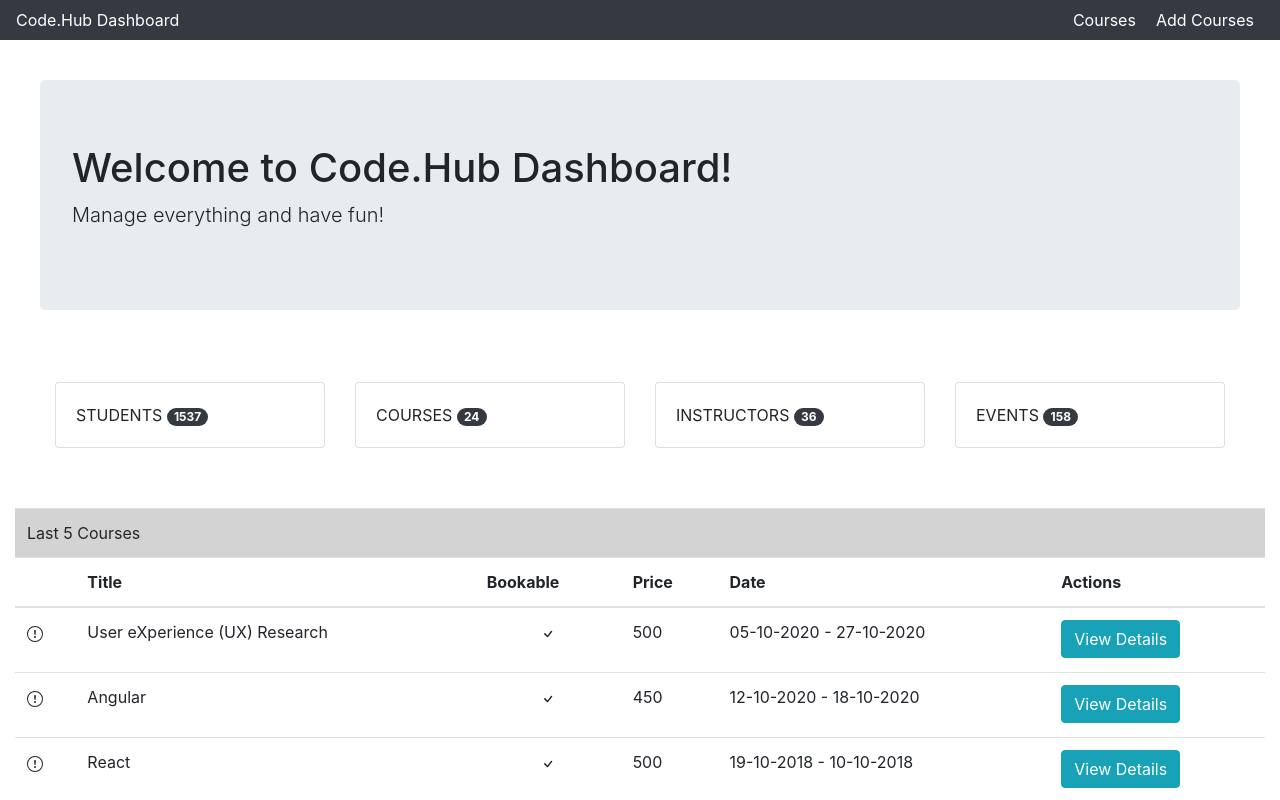
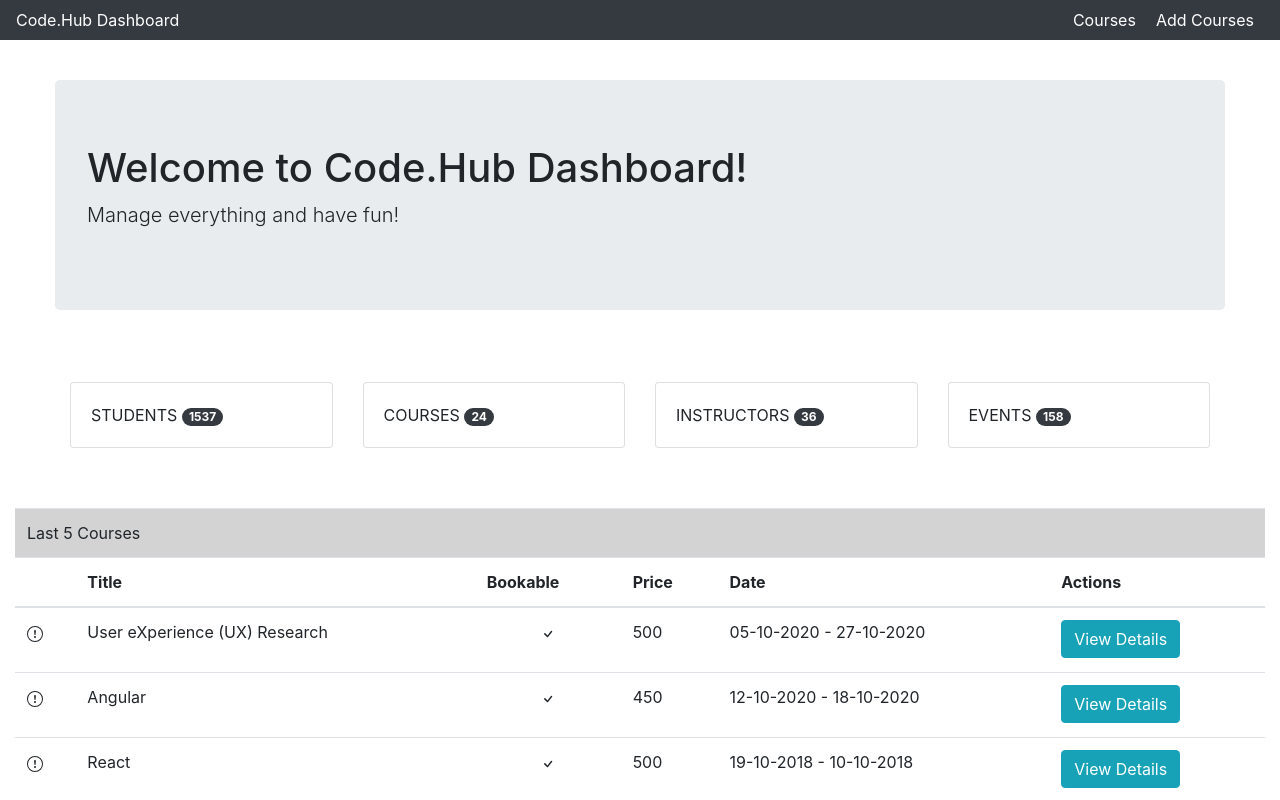
Before and after one commit to juls12/react-project, a React (Create React App) app: page / in a window 1280 px wide. Shown: the top 800 px of the page. Built offline with nearby package versions, Linux system fonts and the light colour scheme; data requests are answered from the project's data file.

Commit message:
small fixes

```diff
--- a/src/Components/Banner.js
+++ b/src/Components/Banner.js
@@ -1,13 +1,15 @@
 import React from 'react';
-import { Jumbotron } from 'reactstrap';
+import { Jumbotron, Container } from 'reactstrap';
 
 const Banner = (props) => {
   return (
     <div>
-      <Jumbotron className="jumbo-style">
-        <h1 className="display-8">Welcome to Code.Hub Dashboard!</h1>
-        <p className="lead">Manage everything and have fun!</p>
-      </Jumbotron>
+      <Container fluid>
+        <Jumbotron className="jumbo-style">
+          <h1 className="display-8">Welcome to Code.Hub Dashboard!</h1>
+          <p className="lead">Manage everything and have fun!</p>
+        </Jumbotron>
+      </Container>
     </div>
   );
 };
--- a/src/Components/Courses.js
+++ b/src/Components/Courses.js
@@ -1,7 +1,7 @@
 import React, { useEffect, useState } from 'react';
 import "../css/courses.css"
 import { Card, Row, Col } from "react-bootstrap";
-import { Button } from 'reactstrap';
+import { Button, Container } from 'reactstrap';
 
 // import {
 //   Card, CardText, CardBody, CardLink,
@@ -25,6 +25,7 @@ const Courses = () => {
             <h1>All Courses </h1>
 
             <div className="cards">
+                <Container fluid>
                     <Col xs="12">
                         <Row>
                             {courses.length && courses.map(({ id, title, imagePath, price, duration, dates }) => (
@@ -43,6 +44,7 @@ const Courses = () => {
                             ))}
                         </Row>
                     </Col>
+                </Container>
             </div>
 
         </div>
--- a/src/Components/Stats.js
+++ b/src/Components/Stats.js
@@ -20,15 +20,17 @@ export default class Stats extends React.Component {
     render() {
         return (
             <Container fluid>
+                <Col md="12">
                     <Row className="stats-row">
                         {this.state.stats.map(stat =>
-                    <Col sm="3" key={stat.id}>
+                            <Col key={stat.id}>
                                 <Card body className="stats-body" >
-                        <CardText  className="stats-txt">{stat.title}  <Badge color="dark" pill> {stat.amount} </Badge></CardText>
+                                    <CardText className="stats-txt">{stat.title}  <Badge color="dark" pill> {stat.amount} </Badge></CardText>
                                 </Card>
                             </Col>
                         )}
                     </Row>
+                </Col>
             </Container>
         );
     }
--- a/src/css/index.css
+++ b/src/css/index.css
@@ -52,6 +52,7 @@ text-align: right;
 .stats-body {
   margin-bottom: 20px;
 }
+
 .stats-txt {
   text-transform: uppercase;
 }
```
Also changed, not shown: src/Components/TableStats.js (+3 -4 lines). Lines whose indentation alone changed are shown as unchanged.
